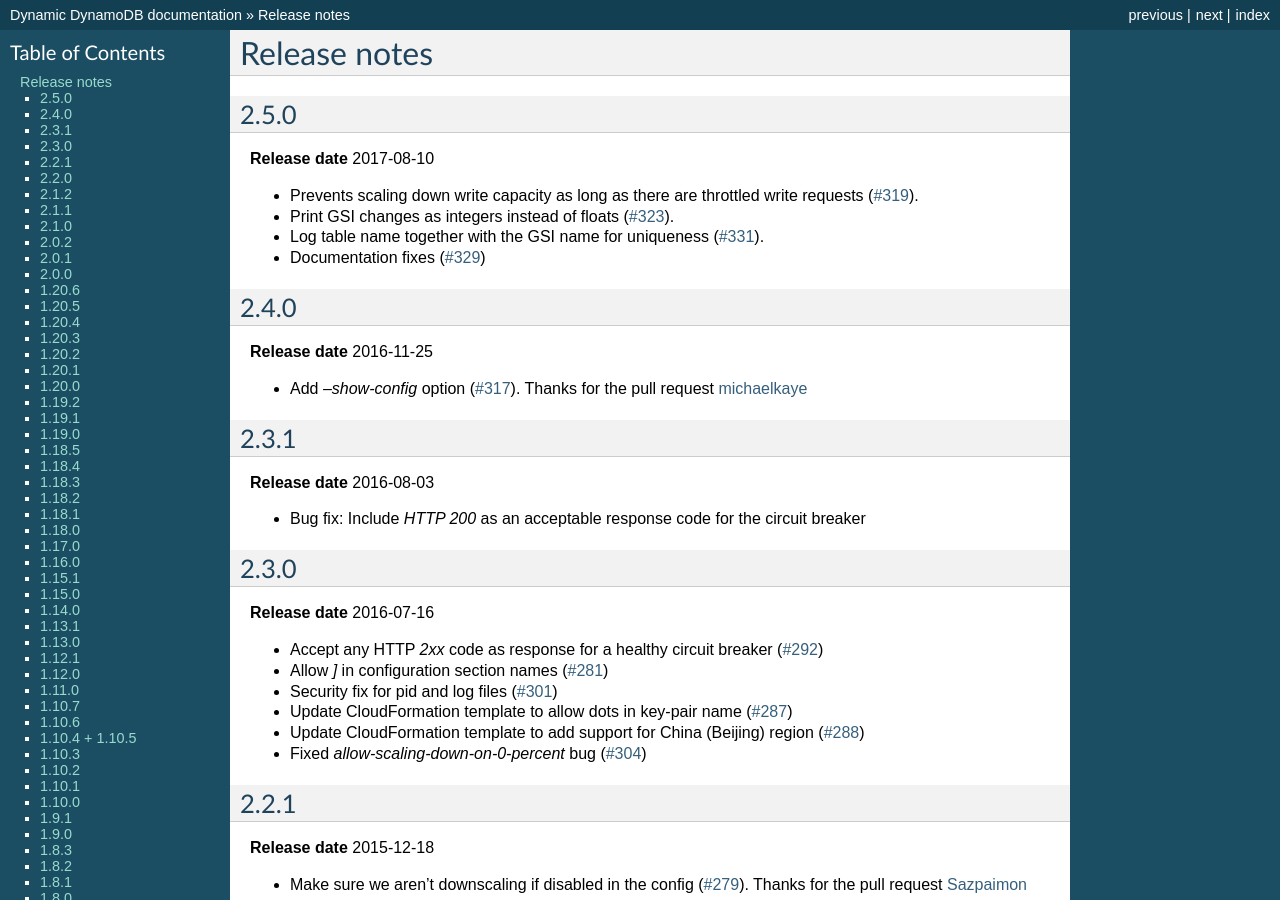
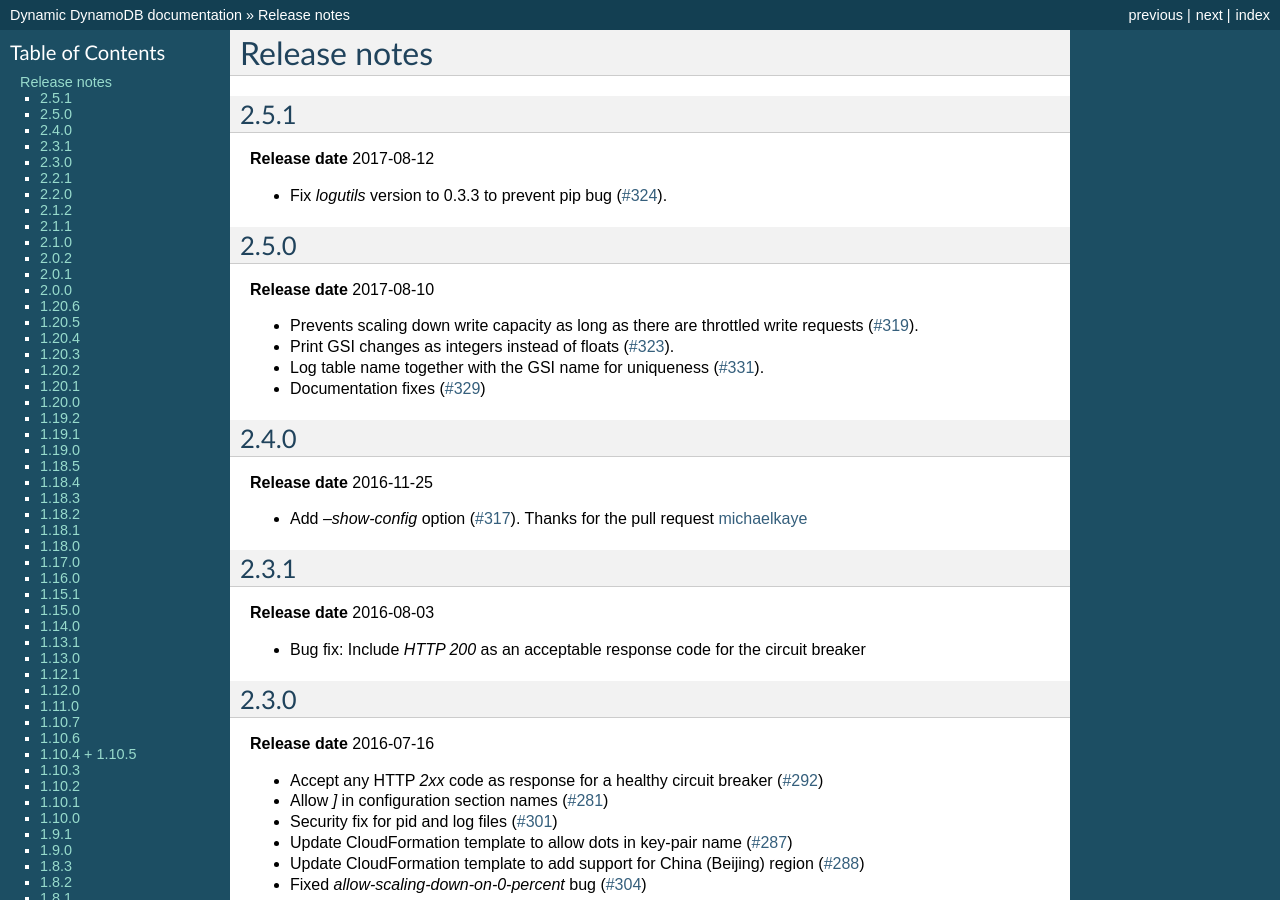
Before and after one commit to sebdah/dynamic-dynamodb, a Sphinx documentation site: the page built from docs/release_notes.rst, in a window 1280 px wide and 900 px high. Built offline with Sphinx 7.4.7, drawn with Linux system fonts in a browser that asks for light colours; the version number could not be read and is left out.

Commit message:
Update release notes for 2.5.1

```diff
--- a/docs/release_notes.rst
+++ b/docs/release_notes.rst
@@ -1,5 +1,12 @@
 Release notes
 =============
+
+2.5.1
+-----
+
+**Release date** 2017-08-12
+
+- Fix `logutils` version to 0.3.3 to prevent pip bug (`#324 <https://github.com/sebdah/dynamic-dynamodb/issues/324>`__).
 
 2.5.0
 -----
```
